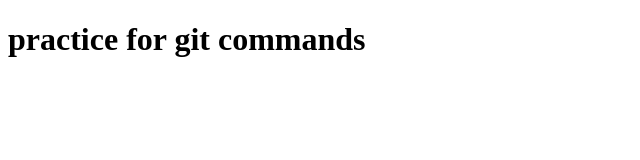
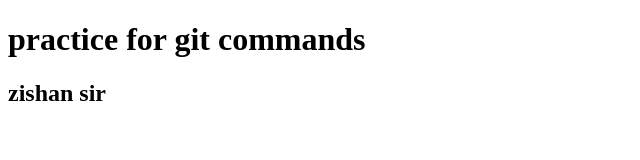
Before and after one commit to zishanAli9766/gitpractice, a plain HTML site: page index.html in a window 1280 px wide. Shown: the whole page, without its empty margins (0-640 px from the left). Drawn offline with Linux system fonts and the light colour scheme.

Commit message:
changes from shahed side

```diff
--- a/index.html
+++ b/index.html
@@ -7,5 +7,6 @@
 </head>
 <body>
     <h1>practice for git commands</h1>
+    <h2>zishan sir </h2>
 </body>
 </html>
```
